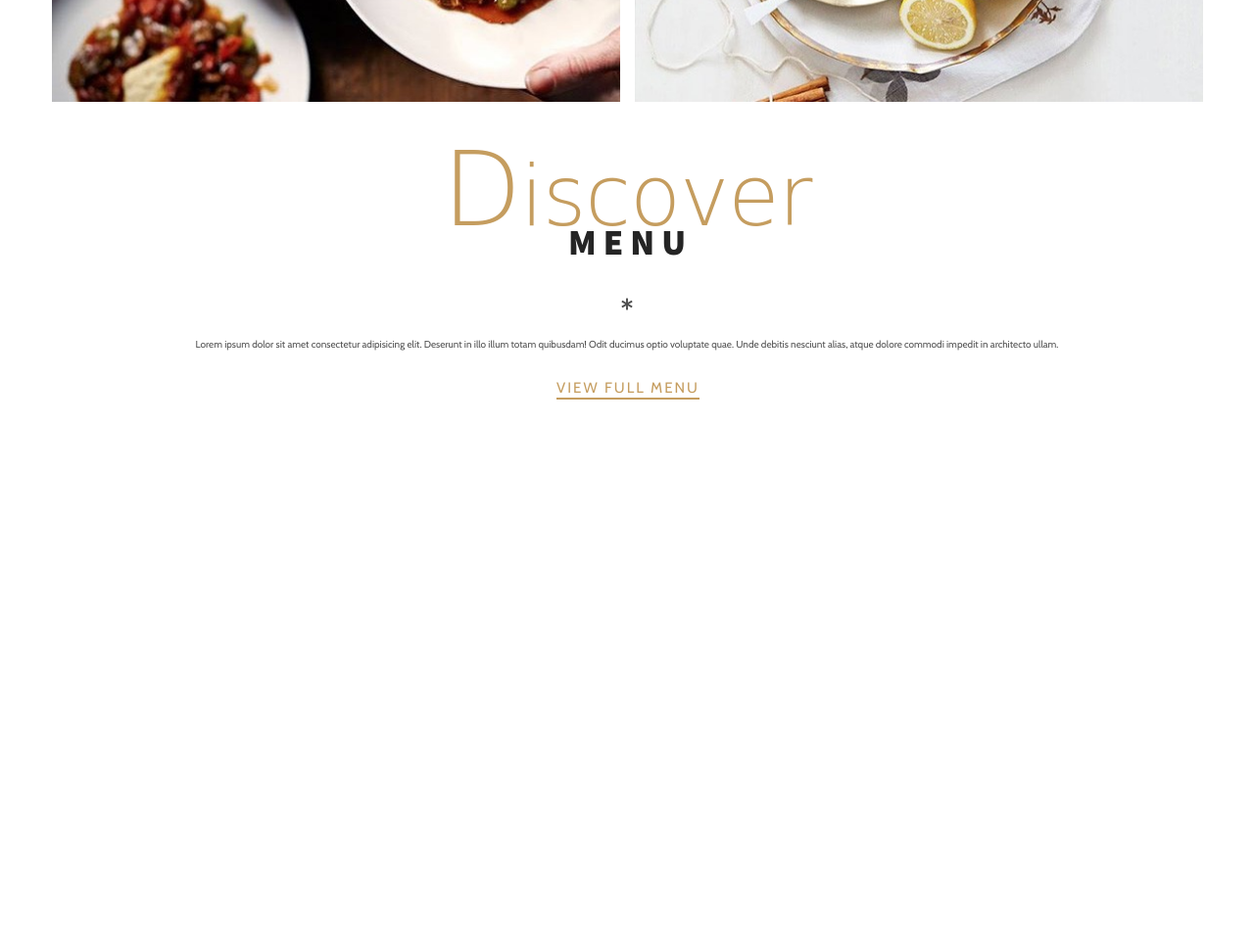
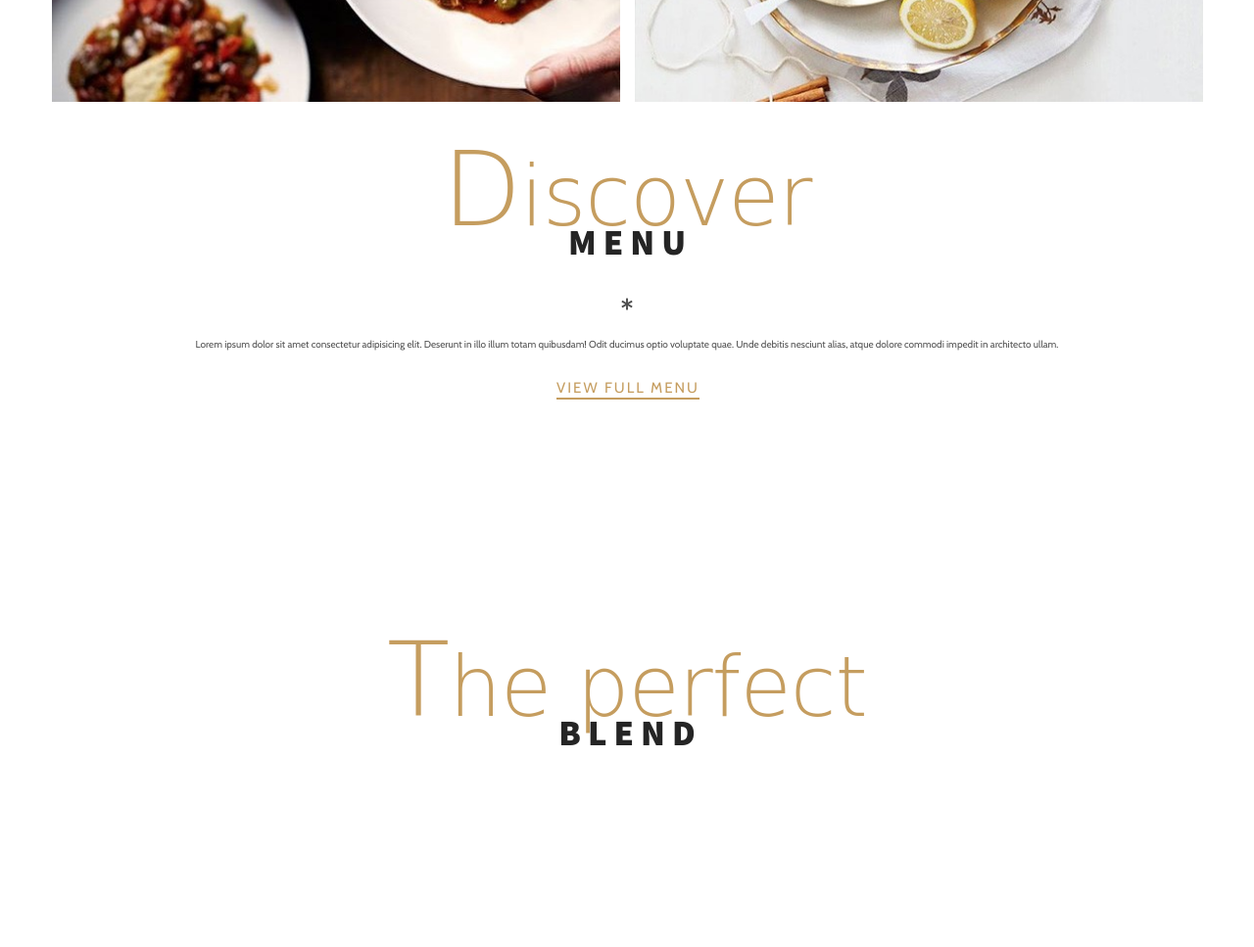
Before and after one commit to amirh39/the-rose, a website: page index.html in a window 1280 px wide. Shown: the part 3425-4392 px from the top of the page at 98% size. Before the commit the page ends 3872 px from the top, so only its background shows below. Drawn offline with nearby package versions, Linux system fonts and the light colour scheme; a web font is replaced by a local one.

Commit message:
Blend section html complete

```diff
--- a/index.html
+++ b/index.html
@@ -106,7 +106,7 @@
               </h2>
             </div>
             <div class="animate--bottom">
-              <h1 class="headline headline--dark">Blend</h1>
+              <h1 class="headline headline--dark">Recipes</h1>
             </div>
           </div>
         </div>
@@ -140,6 +140,21 @@
           </div>
         </div>
       </section>
+
+      <section class="blend between">
+        <div class="container">
+          <div class="global--headline">
+            <div class="animate--top">
+              <h2 class="sub--headline">
+                <span class="first-letter">T</span>he perfect
+              </h2>
+            </div>
+            <div class="animate--bottom">
+              <h1 class="headline headline--dark">Blend</h1>
+            </div>
+          </div>
+        </div>
+      </section>
     </main>
 
     <script src="js/main.js"></script>
```
